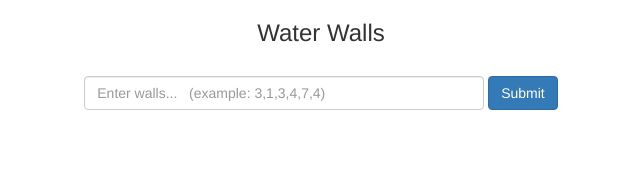
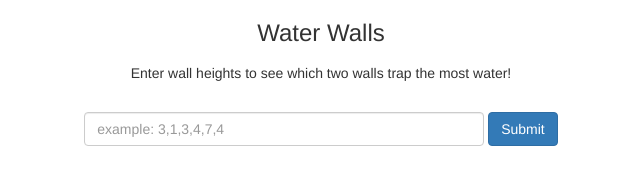
Before and after one commit to borerjason/WaterWalls, a website: page client/index.html in a window 1280 px wide. Shown: the whole page, without its empty margins (319-959 px from the left). Drawn offline with nearby package versions, Linux system fonts and the light colour scheme.

Commit message:
update readme

```diff
--- a/client/index.html
+++ b/client/index.html
@@ -10,8 +10,9 @@
   <body>
     <div class="container">
       <h3>Water Walls</h3>
+      <h5> Enter wall heights to see which two walls trap the most water!</h5>
       <form class="form-inline">
-        <input id="entry" class="form-control" type="text" placeholder="Enter walls...   (example: 3,1,3,4,7,4)"/>
+        <input id="entry" class="form-control" type="text" placeholder="example: 3,1,3,4,7,4"/>
         <button id="search" class="btn btn-primary">Submit</button>
       </form>
       <div id="display">
```
Also changed, not shown: README.md.
